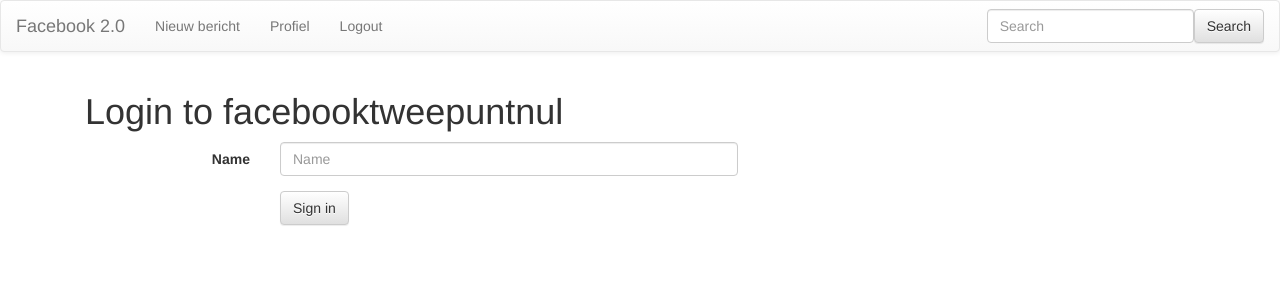
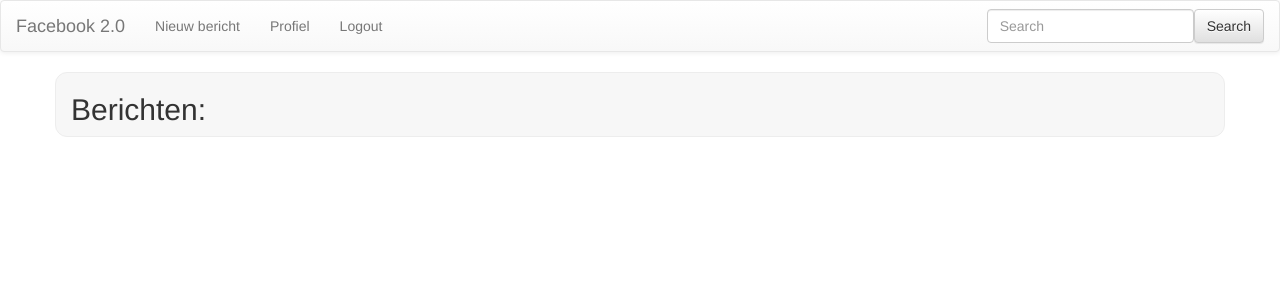
Before and after one commit to matthiasmeerhof/facebooktweepuntnul, a React (Create React App) app: page / in a window 1280 px wide. Before the commit this address led to /login. Shown: the top 300 px of the page. Built offline with nearby package versions, Linux system fonts and the light colour scheme.

Commit message:
for brent

```diff
--- a/src/App.js
+++ b/src/App.js
@@ -1,21 +1,16 @@
 // React-stuff
 import React, { Component } from 'react';
-import { BrowserRouter } from 'react-router-dom';
-import { Route, Redirect } from 'react-router';
+
 
 // CSS
 import './App.css';
 
-// Components
-import PostForm from './components/PostForm';
+import NavBar from './components/NavBar';
 import Overview from './components/Overview';
-import Login from './components/Login';
-import NavBar from './components/NavBar';
-import Profile from './components/Profile';
 
 class App extends Component {
-    constructor() {
-        super();
+    constructor(props) {
+        super(props);
         if (localStorage.getItem("posts") === null) {
             localStorage.setItem("posts", JSON.stringify([]));
         }
@@ -50,19 +45,10 @@
     }
 
     render() {
-        let loggedIn = this.state.loggedIn;
         return (
-            <BrowserRouter>
-                <div>
-                    <NavBar />
-                    <Route exact path="/" component={() => loggedIn ? (<Overview posts={JSON.parse(localStorage.getItem('posts'))} />) : <Redirect to="/login" />} />
-                    <div className="container overall">
-                        <Route path="/add" component={() => loggedIn ? (<PostForm postHandler={this.postHandler} />) : <Redirect to="/login" />} />
-                        <Route path="/login" component={(prop) => <Login route={prop} login={this.login.bind(this)} />} />
-                        <Route path="/profile/:user" component={() => loggedIn ? (<Profile />) : <Redirect to="/login" />} />
-                    </div>
-                </div>
-            </BrowserRouter>
+            <div className="App">
+                <NavBar />
+            </div>
         )
     }
 }
--- a/src/components/NavBar.js
+++ b/src/components/NavBar.js
@@ -16,7 +16,10 @@
                         <ul className="nav navbar-nav">
                             <li><NavLink activeClassName="selected" className="navbar-brand" to="/">Facebook 2.0</NavLink ></li>
                             <li><NavLink activeClassName="selected" to="/add">Nieuw bericht</NavLink ></li>
-                            <li><NavLink activeClassName="selected" to={profileUrl}>Profiel</NavLink ></li>
+                            <li><NavLink activeClassName="selected" to={ {
+                                pathname: profileUrl,
+                                state: { test: "test"}
+                                } }>Profiel</NavLink ></li>
                             <li><NavLink activeClassName="selected" onClick={this.handleLogOut.bind(this)} to="/">Logout</NavLink ></li>
                         </ul>
                     </div>
--- a/src/components/Overview.js
+++ b/src/components/Overview.js
@@ -3,12 +3,12 @@
 
 class Overview extends Component {
     render() {
-        let posts = this.props.posts.map((post) => (<Post post={post} key={post.key} />));
+        //let posts = this.props.posts.map((post) => (<Post post={post} key={post.key} />));
         return (
             <div className="container bg-fb">
                 <h2>Berichten:</h2>
                 <div className="posts">
-                    {posts}
+                    {/*{posts}*/}
                 </div>
             </div>
         );
--- a/src/index.js
+++ b/src/index.js
@@ -1,11 +1,29 @@
 import React from 'react';
 import ReactDOM from 'react-dom';
-import App from './App';
 import './index.css';
 import 'bootstrap/dist/css/bootstrap.css';
 import 'bootstrap/dist/css/bootstrap-theme.css';
 
+import { BrowserRouter } from 'react-router-dom';
+import { Route } from 'react-router';
+
+// Components
+import App from './App';
+import PostForm from './components/PostForm';
+import Login from './components/Login';
+import Profile from './components/Profile';
+import Overview from './components/Overview';
+
 ReactDOM.render(
-    <App />,
+  <BrowserRouter>
+    <div>
+      <Route path="/" component={App} />
+      <Route exact path="/" component={Overview} />
+      <Route path="/add" component={PostForm} />
+      <Route path="/login" component={Login} />
+      <Route path="/profile/:user" component={Profile} />
+    </div>
+  </BrowserRouter>
+  ,
   document.getElementById('root')
 );
```
